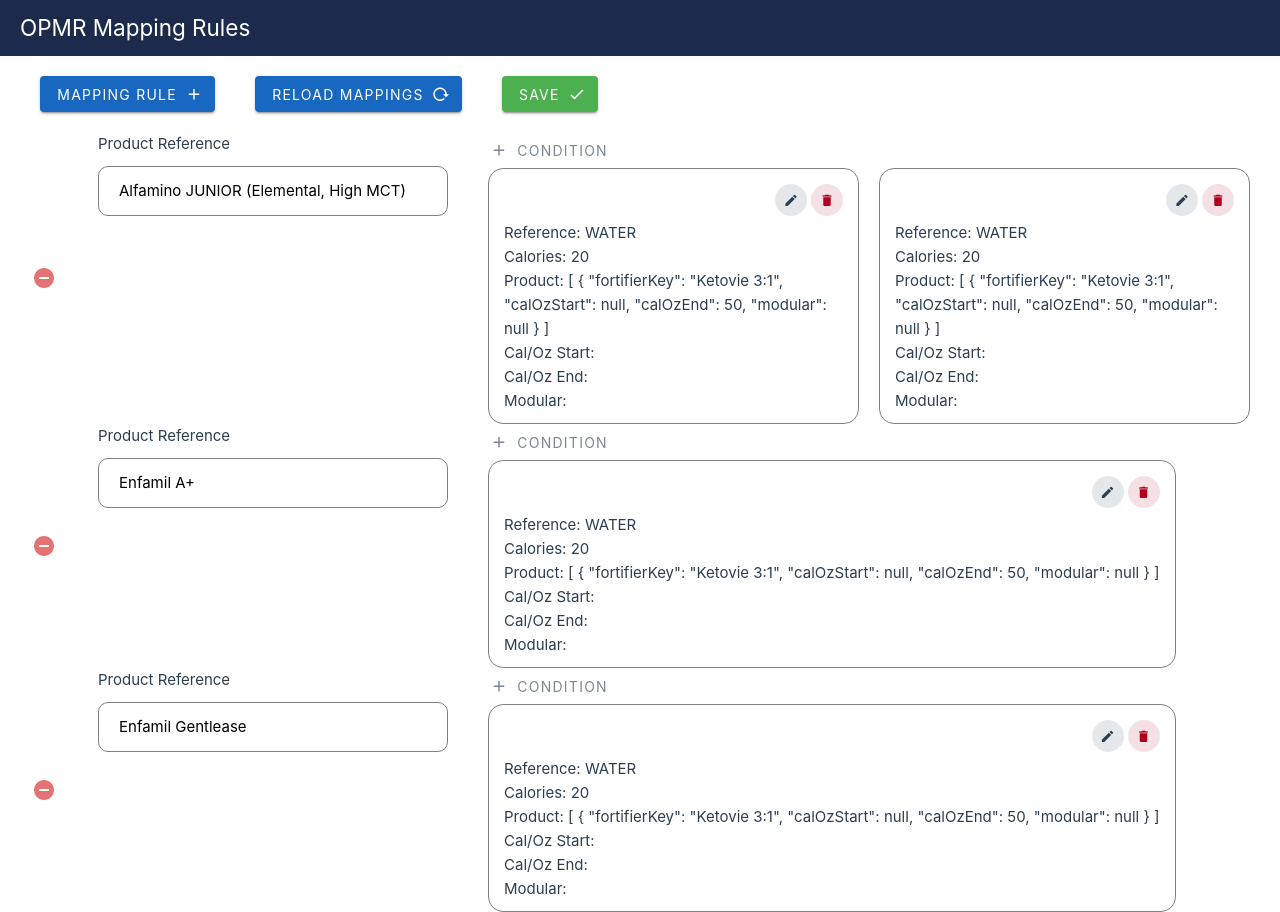
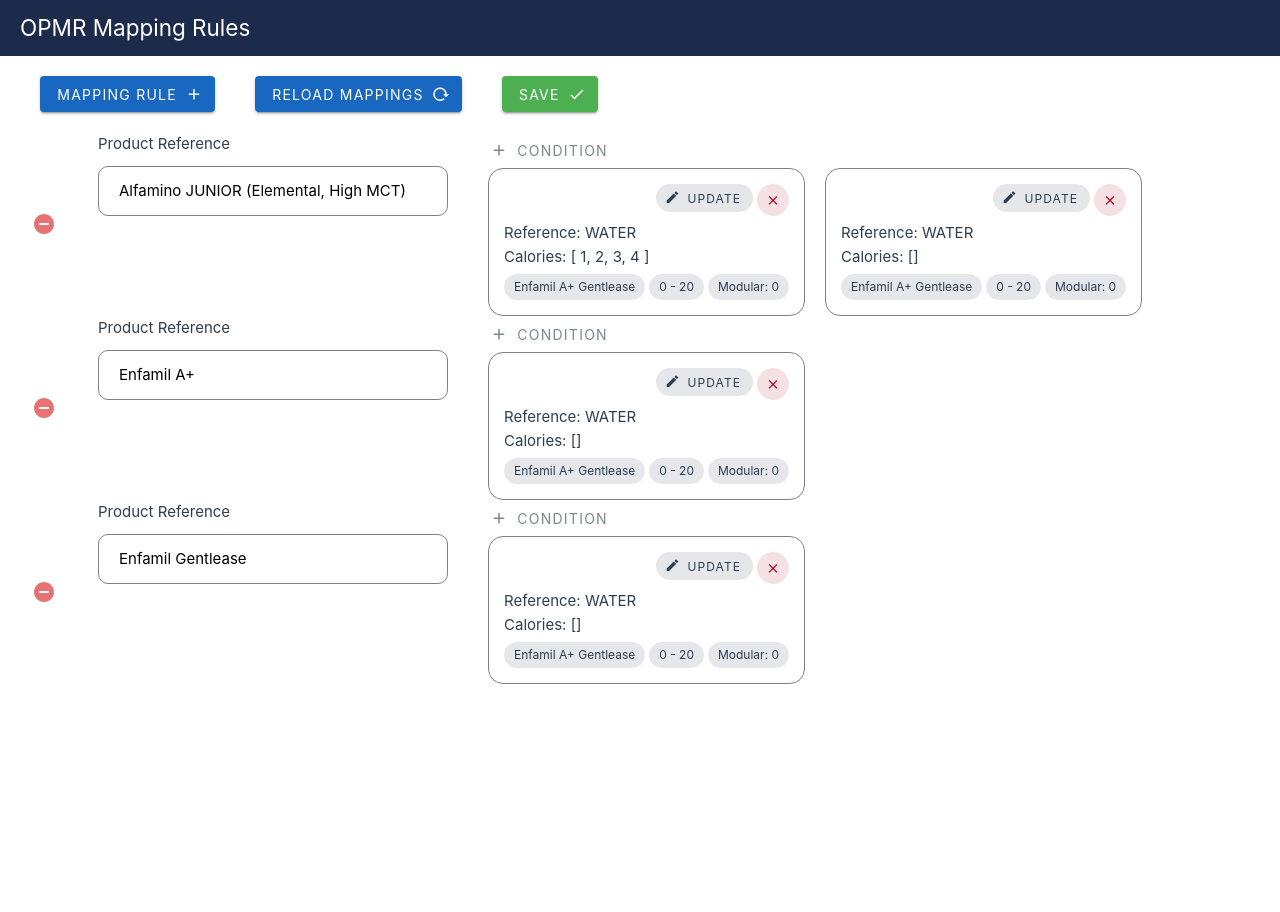
Before and after one commit to junejuly-jb/opmr-mapping, a Vue app: page / in a window 1280 px wide. After the commit the page ends 800 px from the top, so only its background shows below. Built offline with nearby package versions, Linux system fonts and the light colour scheme.

Commit message:
added ability to remove conditions

```diff
--- a/src/components/Conditions.vue
+++ b/src/components/Conditions.vue
@@ -1,7 +1,19 @@
 <script setup>
+import FortifierKey from './FortifierKey.vue'
+import { useMappingStore } from '@/stores/mappings'
+
+const mappingStore = useMappingStore();
 defineProps({
   condition: {
     type: Object,
+    required: true,
+  },
+  c_index: {
+    type: Number,
+    required: true,
+  },
+  m_index: {
+    type: Number,
     required: true,
   }
 });
@@ -10,30 +22,21 @@
     <div class="cpoe__condition__container">
         <div class="cpoe__btn__array">
             <div class="cpoe__btn__update">
-                <v-btn icon="mdi-pencil" variant="tonal" size="x-small"></v-btn>
+                <v-btn prepend-icon="mdi-pencil" variant="tonal" size="small" rounded="xl">Update</v-btn>
             </div>
             <div class="spacer"></div>
             <div class="cpoe__btn__delete">
-                <v-btn icon="mdi-delete" variant="tonal" size="x-small" color="error"></v-btn>
+                <v-btn @click="mappingStore.removeConditionWithinAMapping(m_index, c_index)" icon="mdi-close" variant="tonal" size="x-small" color="error"></v-btn>
             </div>
         </div>
         <div>
             Reference: {{condition.reference}}
         </div>
         <div>
-            Calories: 20
+            Calories: {{condition.calories}}
         </div>
         <div>
-            Product: {{ condition.FortifierKey }}
-        </div>
-        <div>
-            Cal/Oz Start: {{ condition.CalOzStart }}
-        </div>
-        <div>
-            Cal/Oz End: {{ condition.CalOzEnd }}
-        </div>
-        <div>
-            Modular: {{ condition.Modular }}
+            <FortifierKey/>
         </div>
     </div>
 </template>
--- /dev/null
+++ b/src/components/FortifierKey.vue
@@ -0,0 +1,23 @@
+<template>
+    <div class="opmr__chips">
+        <span>
+            <v-chip size="small">Enfamil A+ Gentlease</v-chip>
+        </span>
+        <span class="spacer"></span>
+        <span>
+            <v-chip size="small">0 - 20</v-chip>
+        </span>
+        <span class="spacer"></span>
+        <span>
+            <v-chip size="small">Modular: 0</v-chip>
+        </span>
+    </div>
+</template>
+<style scoped>
+.opmr__chips{
+    padding: 5px 0px;
+}
+.spacer{
+    padding: 0px 2px;
+}
+</style>
--- a/src/components/MappingList.vue
+++ b/src/components/MappingList.vue
@@ -83,8 +83,8 @@
                 </template>
             </v-dialog>
             <div class="test">
-                <div v-for="condition in mapping.conditions">
-                    <Conditions :condition="condition"/>
+                <div v-for="(condition, c_index) in mapping.conditions">
+                    <Conditions :condition="condition" :m_index="index" :c_index="c_index"/>
                 </div>
             </div>
         </div>
--- a/src/stores/mappings.ts
+++ b/src/stores/mappings.ts
@@ -12,19 +12,22 @@
     //functions
     const setEmptyMapping = () => { mappings.value.push(emptyMapping.value)}
     const removeMapping = (i) => { mappings.value.splice(i, 1) }
+    const removeConditionWithinAMapping = (mappingIndex, conditionIndex) => {
+        mappings.value[mappingIndex].conditions.splice(conditionIndex, 1)
+    }
     const addCondition = (data, i) => {
         console.log(data)
-        const condition: Conditions = {
-            condition: data.value.condition,
-            reference: data.value.reference,
-            FortifierKey: data.value.FortifierKey,
-            CalOzStart: data.value.CalOzStart ?? null,
-            CalOzEnd: data.value.CalOzEnd ?? null,
-            Modular: data.value.Modular ?? null
-        }
-        console.log(condition)
+        // const condition: Conditions = {
+        //     calories: data.value.condition,
+        //     reference: data.value.reference,
+        //     FortifierKey: data.value.FortifierKey,
+        //     CalOzStart: data.value.CalOzStart ?? null,
+        //     CalOzEnd: data.value.CalOzEnd ?? null,
+        //     Modular: data.value.Modular ?? null
+        // }
+        console.log()
         console.log(i)
     }
 
-    return { mappings, getMappings, setEmptyMapping, removeMapping, addCondition };
+    return { mappings, getMappings, setEmptyMapping, removeMapping, addCondition, removeConditionWithinAMapping };
 })
```
